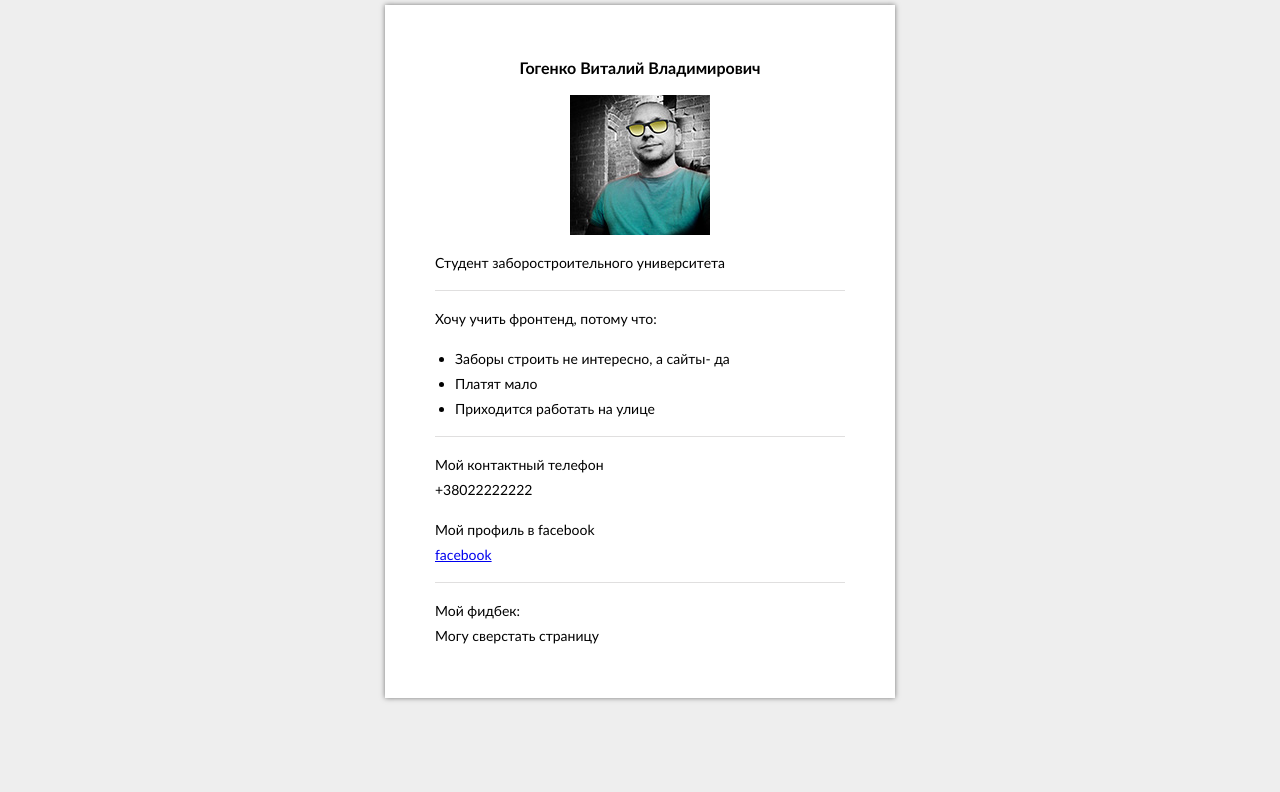
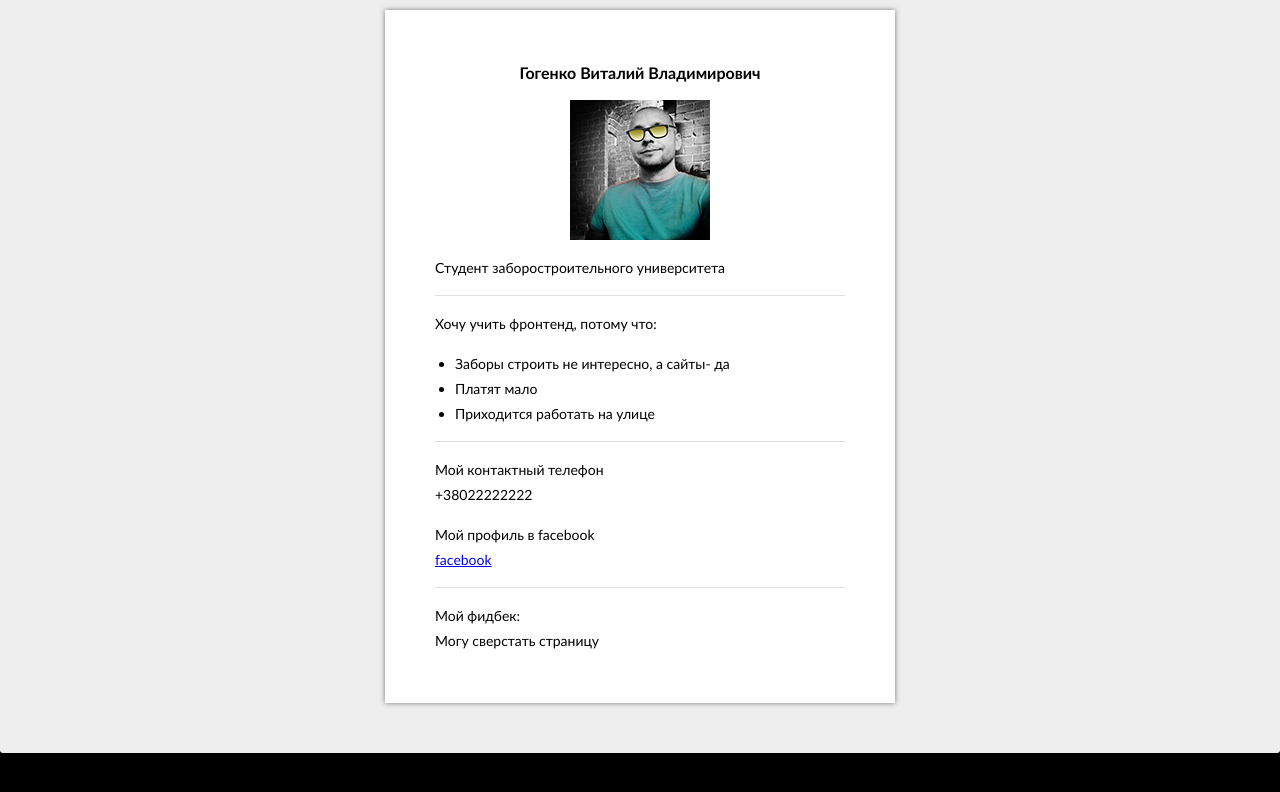
Before and after one commit to markus-v/-summary, a plain HTML site: page index.html in a window 1280 px wide. Drawn offline with Linux system fonts and the light colour scheme.

Commit message:
Update main.css

```diff
--- a/css/main.css
+++ b/css/main.css
@@ -1,5 +1,5 @@
 body{
-    background: #eee;
+    background: #000;
     font:normal 14px Trebuchet MS;
 }
 .wrapper{
@@ -8,7 +8,15 @@ body{
     background:#fff;
     padding: 50px;
    line-height: 25px;
-     box-shadow: 0 0 5px rgba(0,0,0,0.5)
+     box-shadow: 0 0 5px rgba(0,0,0,0.5);
+    margin-bottom: 40px;
+}
+.background2{
+   background: #eee;
+   padding: 5px 0 10px 0;
+    margin-bottom: 3px;
+    border: 0 solid #;
+    border-radius:0 0 3px 3px;
 }
 .wrapper h1 {
     text-align:center;
```
